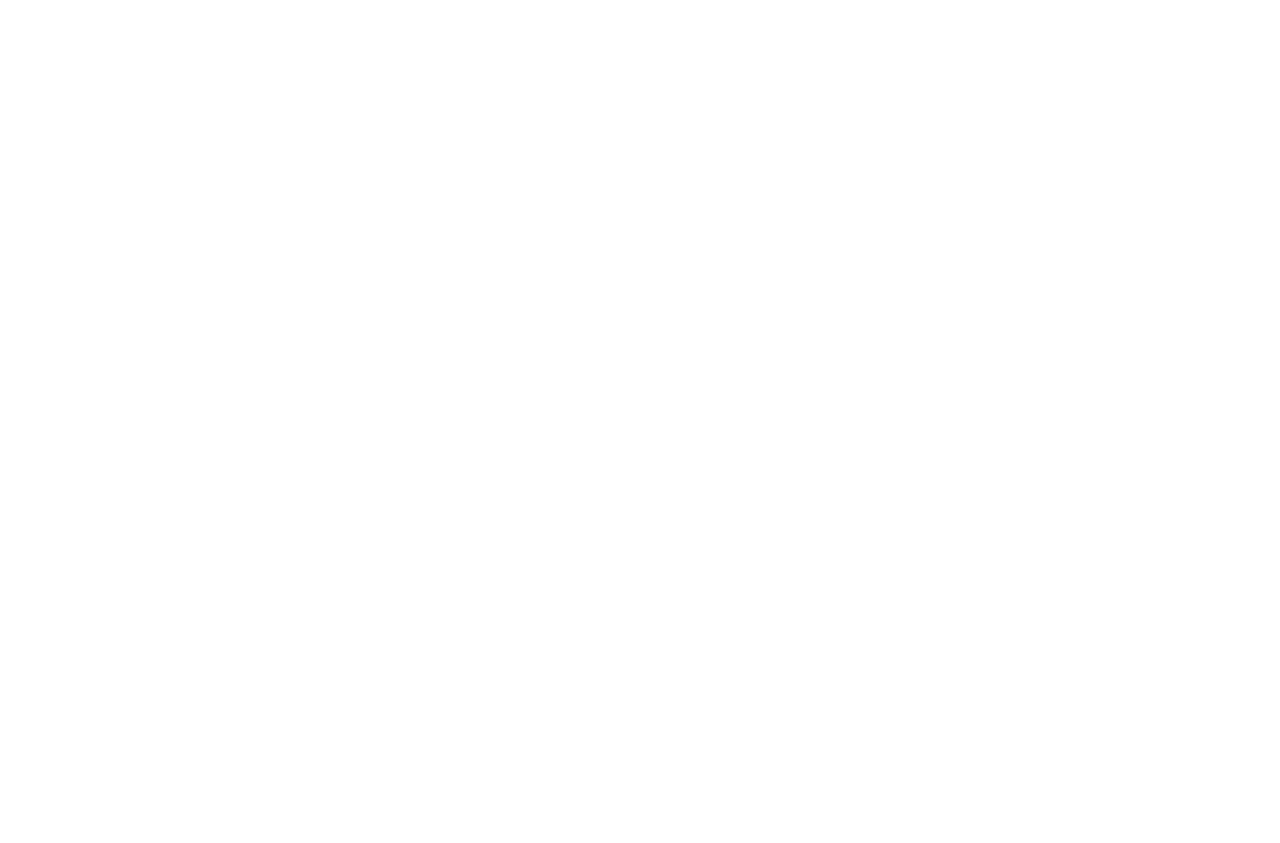
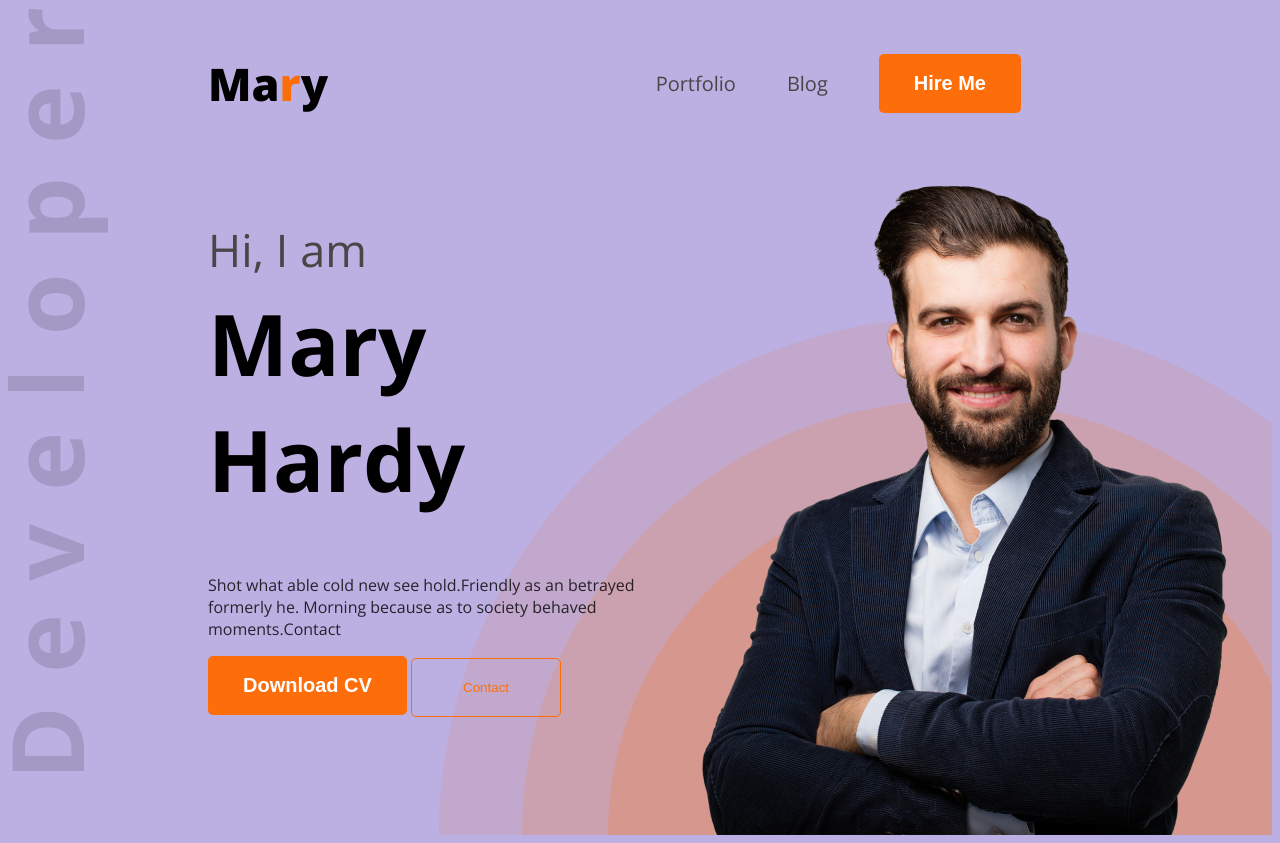
Before and after one commit to ahmed0004321/oasif-webdev-portfolio, a plain HTML site: page index.html in a window 1280 px wide. Before the commit the page ends 800 px from the top, so only its background shows below. Drawn offline with nearby package versions, Linux system fonts and the light colour scheme.

Commit message:
added the front page

```diff
--- a/index.html
+++ b/index.html
@@ -4,10 +4,28 @@
     <meta charset="UTF-8">
     <meta name="viewport" content="width=device-width, initial-scale=1.0">
     <title>Web Developer Portfolio</title>
+    <link rel="stylesheet" href="styles/portfolio.css">
 </head>
-<body>
-    <header>
-
+<body class="open-sans-normal">
+    <header class="header">
+        <nav>
+            <h3 class="nav-title">Ma<span class="text-primary">r</span>y</h3>
+            <ul>
+                <li><a class="dark-2" href="">Portfolio</a></li>
+                <li><a class="dark-2" href="">Blog</a></li>
+                <li><a class="dark-2" href=""><button class="btn-primary">Hire Me</button></a></li>
+            </ul>
+        </nav>
+        <div class="banner">
+            <div class="banner-content">
+                <h4 class="banner-greetings dark-2">Hi, I am</h4>
+                <h1 class="banner-title">Mary Hardy</h1>
+                <p class="banner-description">Shot what able cold new see hold.Friendly as an betrayed formerly he. Morning because as to society behaved moments.Contact</p>
+               <button class="btn-primary">Download CV</button>
+               <button class="btn-secondary">Contact</button>
+            </div>
+            <img class="banner-img" src="images/hardy.png" alt="">
+        </div>
     </header>
     <main>
 
--- /dev/null
+++ b/styles/portfolio.css
@@ -0,0 +1,98 @@
+@import url('https://fonts.googleapis.com/css2?family=Open+Sans:ital,wght@0,300..800;1,300..800&display=swap');
+
+/* NAV styles */
+body{
+    background-color: rgb(188, 175, 226);
+}
+nav {
+    display: flex;
+    align-items: center;
+    justify-content: space-between;
+    margin: 0px 200px;
+}
+.header{
+    background-image: url('../images/developer.png'), url('../images/header_bg.png');
+    background-repeat: no-repeat;
+    background-position: top left, bottom right;
+}
+.open-sans-normal {
+    font-family: "Open Sans", sans-serif;
+    font-optical-sizing: auto;
+    font-weight: normal;
+    font-style: normal;
+    font-variation-settings:
+      "wdth" 100;
+  }
+.nav-title{
+    font-weight: 800;
+    font-size: 45px;
+    line-height: auto;
+}
+
+/* shared style*/
+.text-primary{
+    color: #FD6E0A;
+}
+.btn-primary{
+    background-color: #FD6E0A;
+    color: white;
+    font-weight: bold;
+    font-size: 20px;
+    border : none;
+    padding: 18px 35px;
+    border-radius: 5px;
+}
+
+.dark-2{
+    color: #474747;
+}
+
+nav ul {
+    display: flex;
+    align-items: center;
+}
+nav ul li {
+    list-style: none;
+    margin-right: 51px;
+}
+nav ul li a {
+    text-decoration: none;
+    font-size: 20px;
+}
+/* banner styles */
+.banner-greetings {
+    font-family: "Open Sans", sans-serif;
+    font-size: 45px;
+    font-weight: 400;
+    margin-bottom: 5px;
+}
+.banner-title{
+    font-family: "Open Sans", sans-serif;
+    font-size: 85px;
+    font-weight: bold;
+    padding-top: 0px;
+    margin-top: 0px;
+}
+.banner-img{
+    width: 584px;
+    height: 676px;
+}
+.banner{
+    display: flex;
+    justify-content: space-between;
+    margin: 0px 35px 0px 200px;
+}
+.banner-content{
+    max-width: 580px;
+}
+.btn-secondary{
+    color: #FD6E0A;
+    background-color: transparent;
+    border: 1px solid #FD6E0A;
+    border-radius: 5px;
+    width: 150px;
+    height: 59px;
+}
+.banner-description{
+    opacity: 0.8;
+}
```
